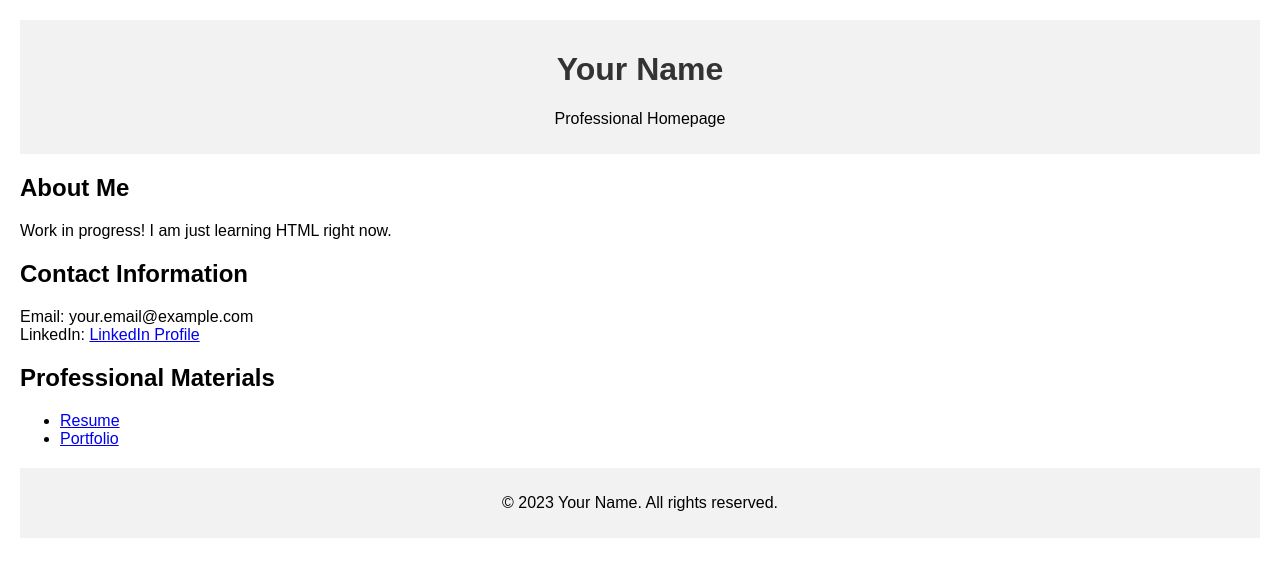
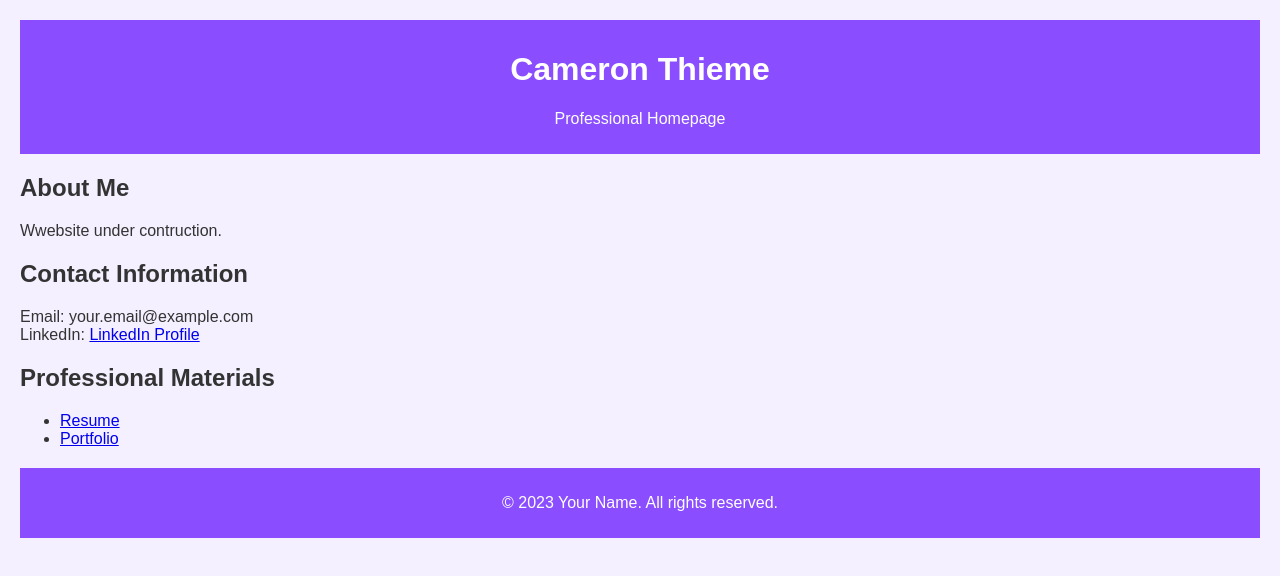
Before and after one commit to cameronthieme/cameronthieme.github.io, a plain HTML site: page index.html in a window 1280 px wide. Drawn offline with Linux system fonts and the light colour scheme.

Commit message:
purple coloring

```diff
--- a/index.html
+++ b/index.html
@@ -9,16 +9,19 @@
         body {
             font-family: Arial, sans-serif;
             margin: 20px;
+            background-color: #f5f0ff; /* Light purple background */
+            color: #333; /* Dark text color */
         }
 
         header {
             text-align: center;
             padding: 10px;
-            background-color: #f2f2f2;
+            background-color: #8a4dff; /* Purple header background */
+            color: #fff; /* White text color */
         }
 
         h1 {
-            color: #333;
+            color: #fff; /* White text color for the header */
         }
 
         section {
@@ -29,7 +32,8 @@
             margin-top: 20px;
             text-align: center;
             padding: 10px;
-            background-color: #f2f2f2;
+            background-color: #8a4dff; /* Purple footer background */
+            color: #fff; /* White text color for the footer */
         }
     </style>
 </head>
@@ -37,13 +41,13 @@
 <body>
 
     <header>
-        <h1>Your Name</h1>
+        <h1>Cameron Thieme</h1>
         <p>Professional Homepage</p>
     </header>
 
     <section>
         <h2>About Me</h2>
-        <p>Work in progress! I am just learning HTML right now.</p>
+        <p>Wwebsite under contruction.</p>
     </section>
 
     <section>
```
